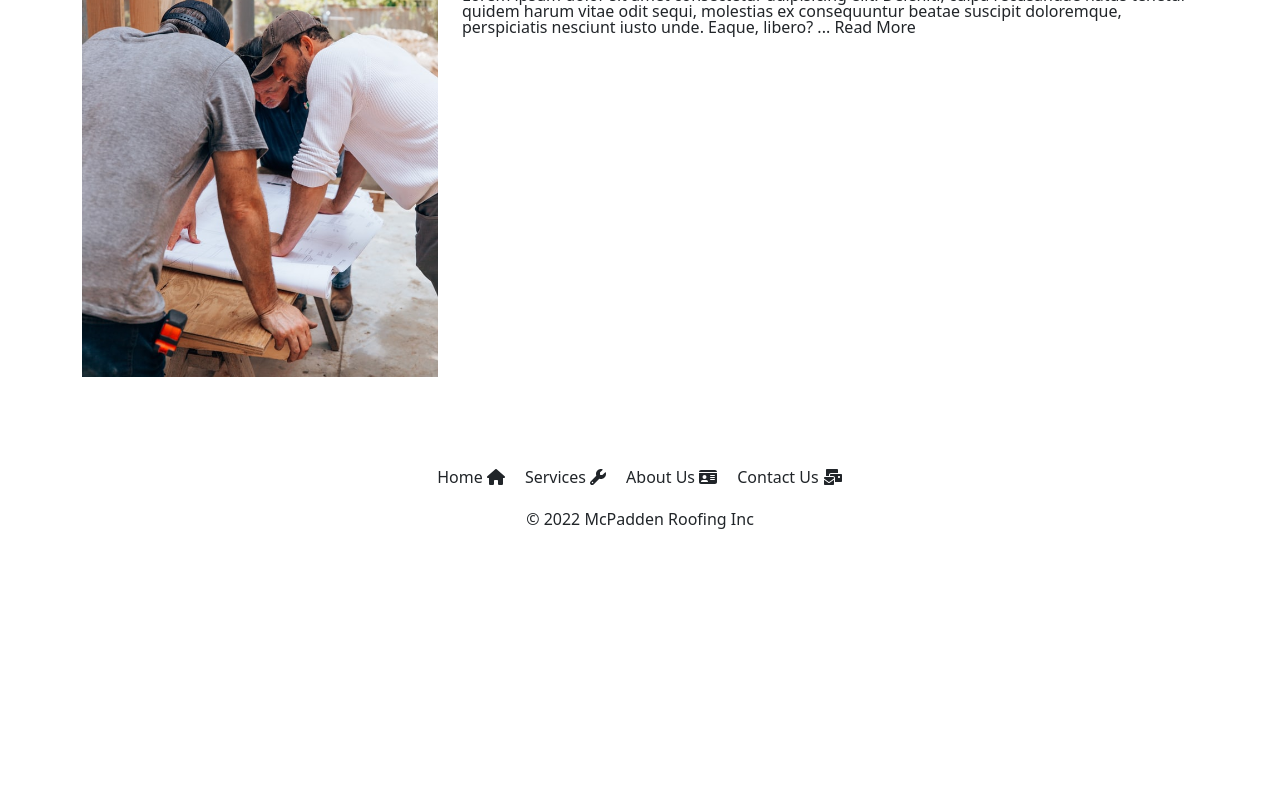
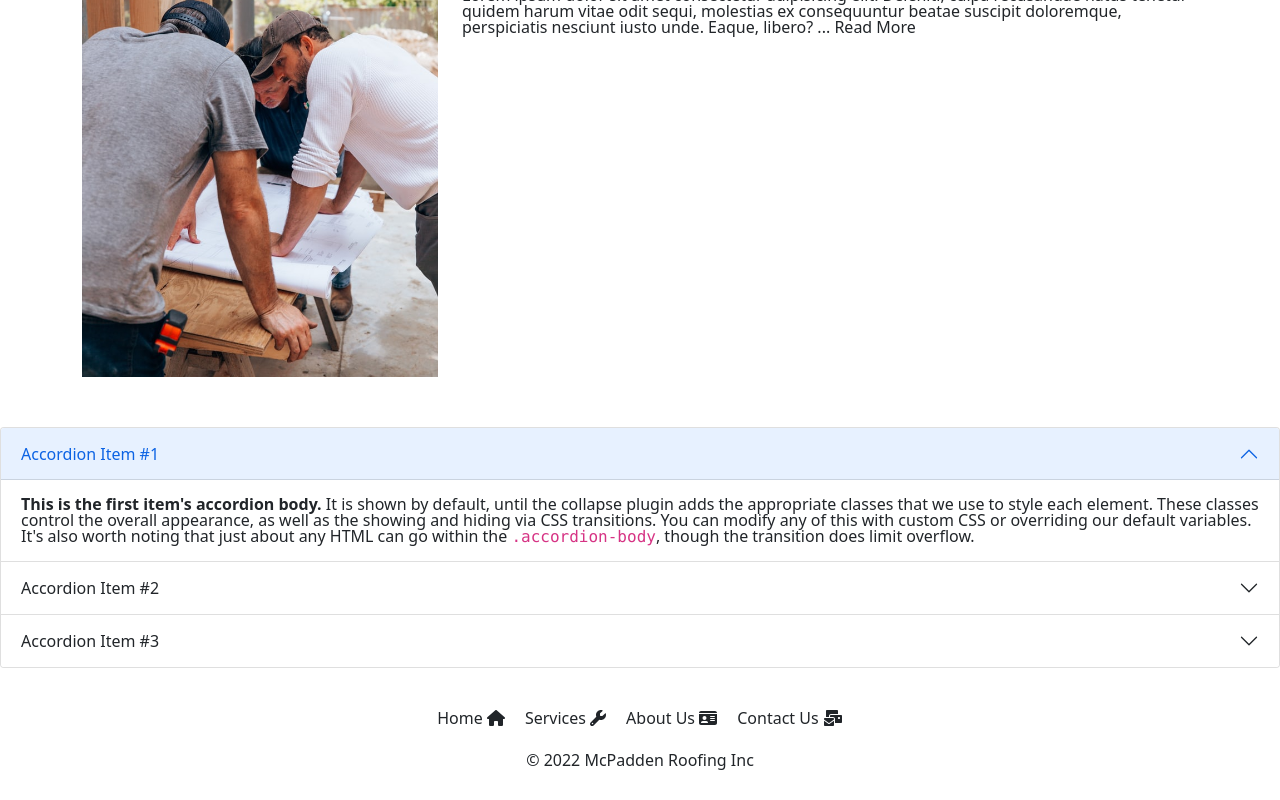
Before and after one commit to tmcfadden7/mcpadden-roofing-react-app, a React (Create React App) app: page / in a window 1280 px wide. Shown: the part 1153-1953 px from the top of the page. Before the commit the page ends 1712 px from the top, so only its background shows below. Built offline with nearby package versions, Linux system fonts and the light colour scheme.

Commit message:
create services.js, add bootstrap accordion as base, import services into app.js

```diff
--- a/src/App.js
+++ b/src/App.js
@@ -1,7 +1,8 @@
 import Header from './components/Header';
 import './App.css';
-import { CallToAction } from './components/CallToAction';
+import CallToAction from './components/CallToAction';
 import AboutUsSection from './components/AboutUsSection';
+import Services from './components/Services';
 import Footer from './components/Footer';
 
 function App() {
@@ -10,6 +11,7 @@
 			<Header />
 			<CallToAction />
 			<AboutUsSection />
+			<Services />
 			<Footer />
 		</>
 	);
--- a/src/components/CallToAction.js
+++ b/src/components/CallToAction.js
@@ -44,3 +44,5 @@
 		</>
 	);
 };
+
+export default CallToAction;
--- /dev/null
+++ b/src/components/Services.js
@@ -0,0 +1,100 @@
+const Services = () => {
+	return (
+		<>
+			<div class='accordion' id='accordionPanelsStayOpenExample'>
+				<div class='accordion-item'>
+					<h2 class='accordion-header' id='panelsStayOpen-headingOne'>
+						<button
+							class='accordion-button'
+							type='button'
+							data-bs-toggle='collapse'
+							data-bs-target='#panelsStayOpen-collapseOne'
+							aria-expanded='true'
+							aria-controls='panelsStayOpen-collapseOne'
+						>
+							Accordion Item #1
+						</button>
+					</h2>
+					<div
+						id='panelsStayOpen-collapseOne'
+						class='accordion-collapse collapse show'
+						aria-labelledby='panelsStayOpen-headingOne'
+					>
+						<div class='accordion-body'>
+							<strong>This is the first item's accordion body.</strong> It is
+							shown by default, until the collapse plugin adds the appropriate
+							classes that we use to style each element. These classes control
+							the overall appearance, as well as the showing and hiding via CSS
+							transitions. You can modify any of this with custom CSS or
+							overriding our default variables. It's also worth noting that just
+							about any HTML can go within the <code>.accordion-body</code>,
+							though the transition does limit overflow.
+						</div>
+					</div>
+				</div>
+				<div class='accordion-item'>
+					<h2 class='accordion-header' id='panelsStayOpen-headingTwo'>
+						<button
+							class='accordion-button collapsed'
+							type='button'
+							data-bs-toggle='collapse'
+							data-bs-target='#panelsStayOpen-collapseTwo'
+							aria-expanded='false'
+							aria-controls='panelsStayOpen-collapseTwo'
+						>
+							Accordion Item #2
+						</button>
+					</h2>
+					<div
+						id='panelsStayOpen-collapseTwo'
+						class='accordion-collapse collapse'
+						aria-labelledby='panelsStayOpen-headingTwo'
+					>
+						<div class='accordion-body'>
+							<strong>This is the second item's accordion body.</strong> It is
+							hidden by default, until the collapse plugin adds the appropriate
+							classes that we use to style each element. These classes control
+							the overall appearance, as well as the showing and hiding via CSS
+							transitions. You can modify any of this with custom CSS or
+							overriding our default variables. It's also worth noting that just
+							about any HTML can go within the <code>.accordion-body</code>,
+							though the transition does limit overflow.
+						</div>
+					</div>
+				</div>
+				<div class='accordion-item'>
+					<h2 class='accordion-header' id='panelsStayOpen-headingThree'>
+						<button
+							class='accordion-button collapsed'
+							type='button'
+							data-bs-toggle='collapse'
+							data-bs-target='#panelsStayOpen-collapseThree'
+							aria-expanded='false'
+							aria-controls='panelsStayOpen-collapseThree'
+						>
+							Accordion Item #3
+						</button>
+					</h2>
+					<div
+						id='panelsStayOpen-collapseThree'
+						class='accordion-collapse collapse'
+						aria-labelledby='panelsStayOpen-headingThree'
+					>
+						<div class='accordion-body'>
+							<strong>This is the third item's accordion body.</strong> It is
+							hidden by default, until the collapse plugin adds the appropriate
+							classes that we use to style each element. These classes control
+							the overall appearance, as well as the showing and hiding via CSS
+							transitions. You can modify any of this with custom CSS or
+							overriding our default variables. It's also worth noting that just
+							about any HTML can go within the <code>.accordion-body</code>,
+							though the transition does limit overflow.
+						</div>
+					</div>
+				</div>
+			</div>
+		</>
+	);
+};
+
+export default Services;
```
Lines whose indentation alone changed are shown as unchanged.
